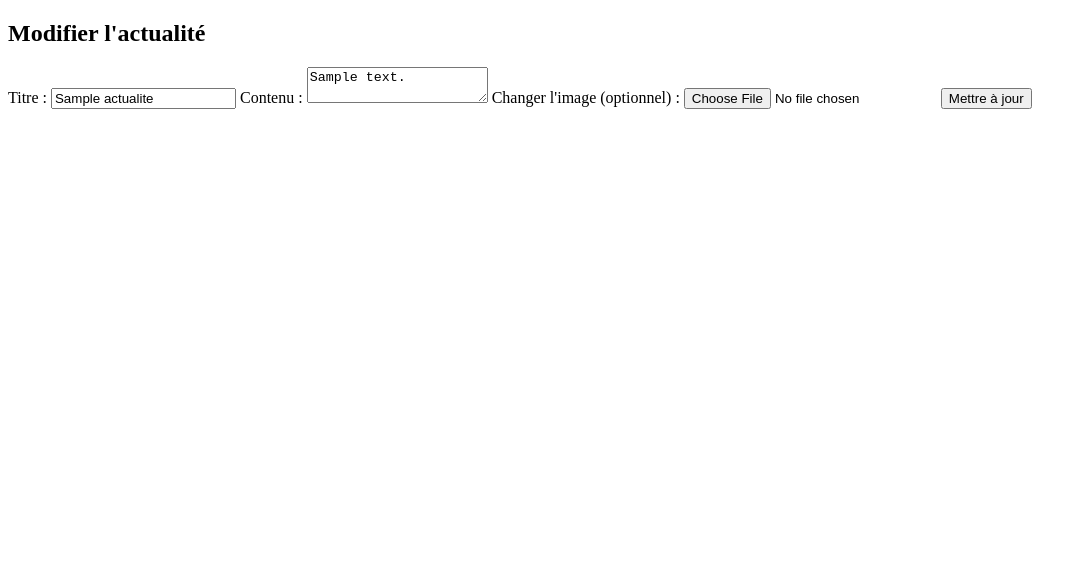
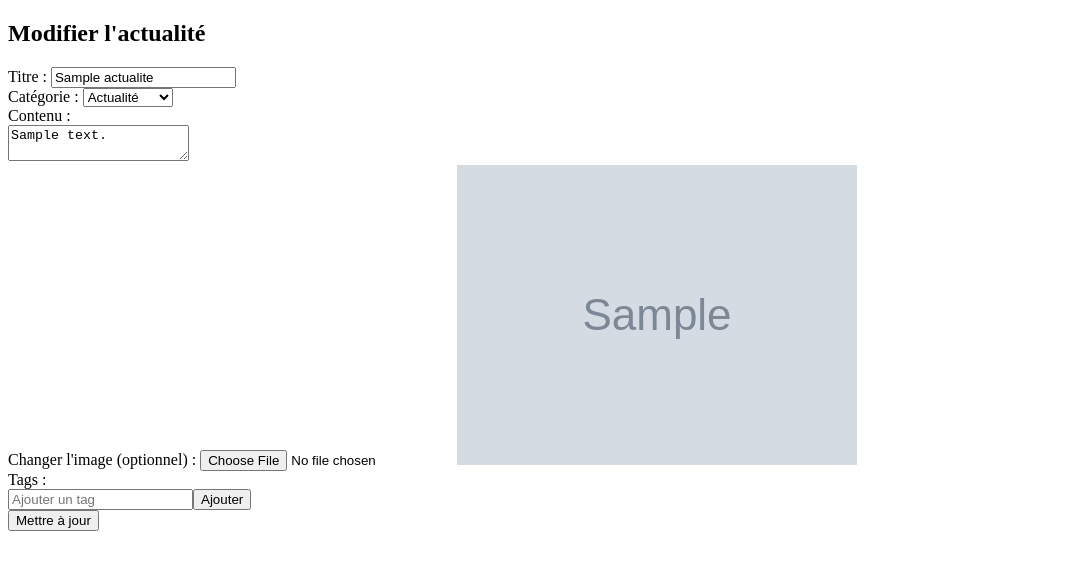
Before and after one commit to Kalel225/Acad-mie-Catholique-de-C-te-d-Ivoire, a PHP site: page /edit_publication.php?id=1 in a window 1280 px wide. Shown: the top 570 px of the page, without its empty margins (0-1087 px from the left). Run offline with PHP 8.4, Linux system fonts and the light colour scheme; the visitor is signed in with stand-in values (Sample User, id 1); tables that the repository leaves empty hold one stand-in row (values such as "Sample post"); data that the repository does not hold is empty.

Commit message:
Troisieme Commit

```diff
--- a/add_publication.php
+++ b/add_publication.php
@@ -3,7 +3,7 @@
 $servername = "localhost";
 $username = "root";
 $password = "";
-$dbname = "mon_project"; // Assurez-vous que ce nom de base de données est correct
+$dbname = "mon_project";
 
 // Créer la connexion
 $conn = new mysqli($servername, $username, $password, $dbname);
--- a/edit_publication.php
+++ b/edit_publication.php
@@ -60,23 +60,80 @@
 <head>
     <meta charset="UTF-8">
     <meta name="viewport" content="width=device-width, initial-scale=1.0">
-    <title>Modifier l'actualité</title>
+    <title>Edit Actu - ACACI</title>
+    <link rel="icon" href="assets/images/newpng.png" type="image/png" />
 </head>
 <body>
 
-<h2>Modifier l'actualité</h2>
-<form action="" method="POST" enctype="multipart/form-data">
-    <label for="titre">Titre :</label>
-    <input type="text" id="titre" name="titre" value="<?php echo $row['titre']; ?>" required>
+<div class="modal-content">
+    <h2>Modifier l'actualité</h2>
+    <form action=
+    <form action="POST" enctype="multipart/form-data" id="publicationForm">
 
-    <label for="contenu">Contenu :</label>
-    <textarea id="contenu" name="contenu" required><?php echo $row['contenu']; ?></textarea>
+        <!-- Champ Titre -->
+        <div
 
-    <label for="image">Changer l'image (optionnel) :</label>
-    <input type="file" id="image" name="image" accept="image/*">
+        <!-- Champ Titre --!>
+<div class="form-group">
+            <label for="titre">Titre :</label>
+            <input type="text" id="titre" name="titre" value="<?php echo htmlspecialchars($row['titre']); ?>" required />
+        </div>
 
-    <button type="submit">Mettre à jour</button>
-</form>
+        <!-- Champ Catégorie -->
+        <div class="form-group">
+            <label for="category">Catégorie :</label>
+            <select id="category" name="category" required>
+                <option value="actualite" <?php echo ($row['category'] === 'actualite') ? 'selected' : ''; ?>>Actualité</option>
+                <option value="evenement" <?php echo ($row['category'] === 'evenement') ? 'selected' : ''; ?>>Événement</option>
+                <option value="article" <?php echo ($row['category'] === 'article') ? 'selected' : ''; ?>>Article</option>
+            </select>
+        </div>
+
+        <!-- Champ Contenu -->
+        <div class="form-group">
+            <label for="contenu">Contenu :</label>
+            <div id="editor">
+                <textarea id="contenu" name="contenu" required><?php echo htmlspecialchars($row['contenu']); ?></textarea>
+            </div>
+        </div>
+
+        <!-- Champ Image -->
+        <div class="form-group">
+            <label for="image">Changer l'image (optionnel) :</label>
+            <input type="file" id="imageUpload" name="image" accept="image/*" />
+            <?php if (!empty($row['image'])): ?>
+                <img id="imagePreview" src="<?php echo htmlspecialchars($row['image']); ?>" alt="Aperçu de l'image" class="image-preview" />
+            <?php endif; ?>
+        </div>
+
+        <!-- Champ Tags (optionnel) -->
+        <div class="form-group">
+            <label for="tagInput">Tags :</label>
+            <div style="display: flex">
+                <input type="text" id="tagInput" name="tags" placeholder="Ajouter un tag" />
+                <button type="button" id="addTagBtn" class="btn">Ajouter</button>
+            </div>
+            <div id="tagContainer" class="tag-container"></div>
+        </div>
+
+        <!-- Bouton de mise à jour -->
+        <button type="submit" class="btn">Mettre à jour</button>
+    </form>
+</div>
+
+<script>
+// JavaScript similaire à celui de publicationModal pour gérer les éléments dynamiques comme les tags et la prévisualisation de l'image
+const addPublicationBtn = document.getElementById('addPublicationBtn');
+const modal = document.getElementById('publicationModal');
+const closeModal = document.getElementsByClassName('close')[0];
+
+
+document.getElementById('imageUpload').onchange = function(event) {
+    const imagePreview = document.getElementById('imagePreview');
+    imagePreview.src = URL.createObjectURL(event.target.files[0]);
+    imagePreview.style.display = "block";
+};
+</script>
 
 </body>
 </html>
```
Also changed, not shown: admin_dashboard.php (+43 -13 lines), delete_publication.php (+29 -29 lines), assets/css/acaciproz.css (added), assets/css/actualite.css (added), assets/css/admin.css (added), assets/css/login.css (added), assets/css/styleAcaciproz.css (deleted), assets/css/styleActualite.css (deleted), assets/css/styleAdmin.css (deleted), assets/css/styleLogin.css (deleted), uploads/1711322964.png (added).
